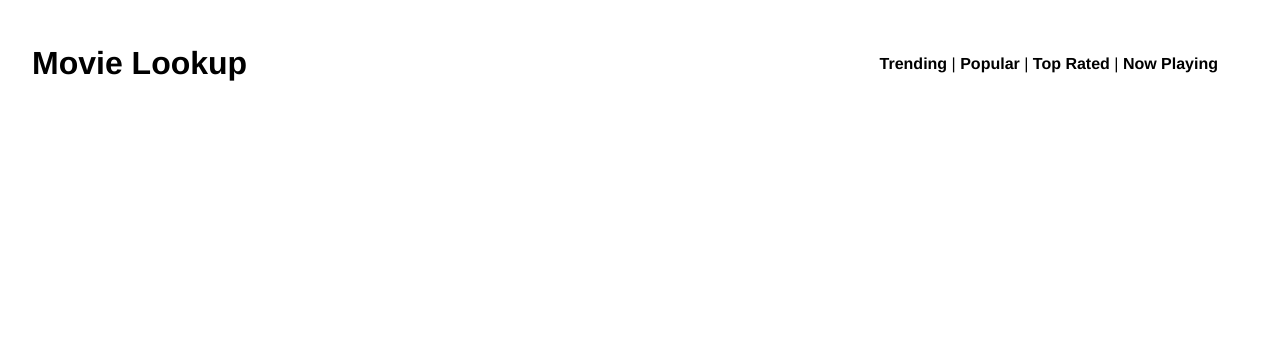
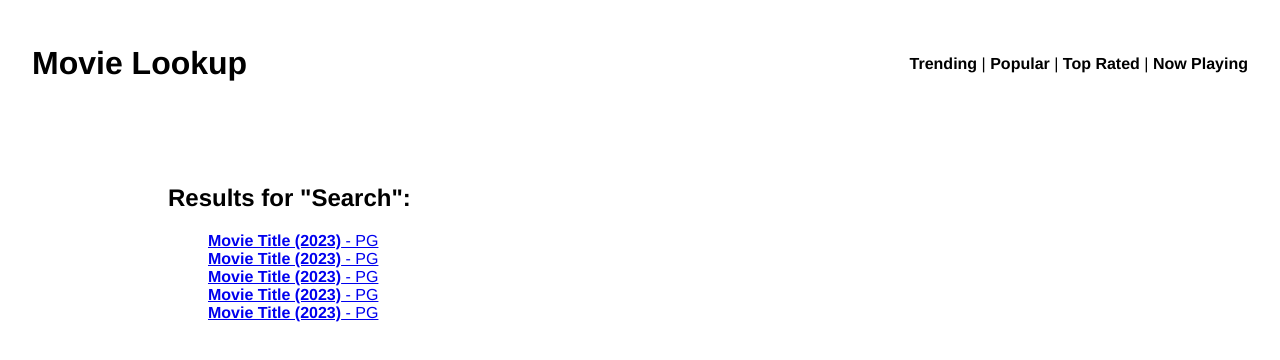
Before and after one commit to TOVTC/vue2-movie-lookup, a Vue app: page /results in a window 1280 px wide. Shown: the top 360 px of the page. Built offline with nearby package versions, Linux system fonts and the light colour scheme.

Commit message:
updates to layout routing

```diff
--- a/src/App.vue
+++ b/src/App.vue
@@ -35,12 +35,14 @@ header a, nav a {
   color: #000000;
 }
 
-nav {
-  padding: 30px;
+nav a.router-link-exact-active {
+  color: #808080;
 }
 
-nav a.router-link-exact-active {
-  color: #808080;
+ul li {
+  list-style-type: none;
+  text-decoration: none;
+  color: #000000;
 }
 
 .main {
--- a/src/router/index.js
+++ b/src/router/index.js
@@ -1,6 +1,7 @@
 import Vue from 'vue'
 import VueRouter from 'vue-router'
 import HomeView from '../views/HomeView.vue'
+import ResultsView from '../views/ResultsView.vue'
 import MovieDetailsView from '../views/MovieDetailsView.vue'
 import TrendingView from '../views/TrendingView.vue'
 import PopularView from '../views/PopularView.vue'
@@ -14,6 +15,11 @@ const routes = [
     path: '/',
     name: 'home',
     component: HomeView
+  },
+  {
+    path: '/results',
+    name: 'results',
+    component: ResultsView
   },
   {
     // eventually add id and props true
--- a/src/views/HomeView.vue
+++ b/src/views/HomeView.vue
@@ -3,7 +3,7 @@
     <form id="search-form">
         <label for="movie-name">Enter a movie name:</label><br/>
         <input type="text" id="search" name="movie-name">
-        <button><router-link to="/movie-details">Search</router-link></button>
+        <router-link to="/results"><button>Search</button></router-link>
     </form>
   </section>
 </template>
--- a/src/views/MovieDetailsView.vue
+++ b/src/views/MovieDetailsView.vue
@@ -23,19 +23,19 @@
             <h3>Similar Films:</h3>
             <ul>
             <li>
-                    <a href="movie-details.html"><span class="title">Movie Title (2023)</span> - PG</a>
+                <router-link to="/movie-details"><span class="title">Movie Title (2023)</span> - PG</router-link>
             </li>
             <li>
-                    <a href="movie-details.html"><span class="title">Movie Title (2023)</span> - PG</a>
+                <router-link to="/movie-details"><span class="title">Movie Title (2023)</span> - PG</router-link>
             </li>
             <li>
-                    <a href="movie-details.html"><span class="title">Movie Title (2023)</span> - PG</a>
+                <router-link to="/movie-details"><span class="title">Movie Title (2023)</span> - PG</router-link>
             </li>
             <li>
-                    <a href="movie-details.html"><span class="title">Movie Title (2023)</span> - PG</a>
+                <router-link to="/movie-details"><span class="title">Movie Title (2023)</span> - PG</router-link>
             </li>
             <li>
-                    <a href="movie-details.html"><span class="title">Movie Title (2023)</span> - PG</a>
+                <router-link to="/movie-details"><span class="title">Movie Title (2023)</span> - PG</router-link>
             </li>
         </ul>
         </section>
--- a/src/views/NowPlayingView.vue
+++ b/src/views/NowPlayingView.vue
@@ -3,19 +3,19 @@
         <h2>Now Playing:</h2>
         <ul>
             <li>
-                <a href="movie-details.html"><span class="title">Movie Title (2023)</span> - PG</a>
+                <router-link to="/movie-details"><span class="title">Movie Title (2023)</span> - PG</router-link>
             </li>
             <li>
-                <a href="movie-details.html"><span class="title">Movie Title (2023)</span> - PG</a>
+                <router-link to="/movie-details"><span class="title">Movie Title (2023)</span> - PG</router-link>
             </li>
             <li>
-                <a href="movie-details.html"><span class="title">Movie Title (2023)</span> - PG</a>
+                <router-link to="/movie-details"><span class="title">Movie Title (2023)</span> - PG</router-link>
             </li>
             <li>
-                <a href="movie-details.html"><span class="title">Movie Title (2023)</span> - PG</a>
+                <router-link to="/movie-details"><span class="title">Movie Title (2023)</span> - PG</router-link>
             </li>
             <li>
-                <a href="movie-details.html"><span class="title">Movie Title (2023)</span> - PG</a>
+                <router-link to="/movie-details"><span class="title">Movie Title (2023)</span> - PG</router-link>
             </li>
         </ul>
     </section>
--- a/src/views/PopularView.vue
+++ b/src/views/PopularView.vue
@@ -3,19 +3,19 @@
         <h2>Popular:</h2>
         <ul>
             <li>
-                <a href="movie-details.html"><span class="title">Movie Title (2023)</span> - PG</a>
+                <router-link to="/movie-details"><span class="title">Movie Title (2023)</span> - PG</router-link>
             </li>
             <li>
-                <a href="movie-details.html"><span class="title">Movie Title (2023)</span> - PG</a>
+                <router-link to="/movie-details"><span class="title">Movie Title (2023)</span> - PG</router-link>
             </li>
             <li>
-                <a href="movie-details.html"><span class="title">Movie Title (2023)</span> - PG</a>
+                <router-link to="/movie-details"><span class="title">Movie Title (2023)</span> - PG</router-link>
             </li>
             <li>
-                <a href="movie-details.html"><span class="title">Movie Title (2023)</span> - PG</a>
+                <router-link to="/movie-details"><span class="title">Movie Title (2023)</span> - PG</router-link>
             </li>
             <li>
-                <a href="movie-details.html"><span class="title">Movie Title (2023)</span> - PG</a>
+                <router-link to="/movie-details"><span class="title">Movie Title (2023)</span> - PG</router-link>
             </li>
         </ul>
     </section>
--- a/src/views/ResultsView.vue
+++ b/src/views/ResultsView.vue
@@ -3,19 +3,19 @@
         <h2>Results for "Search":</h2>
         <ul>
             <li>
-                <a href="movie-details.html"><span class="title">Movie Title (2023)</span> - PG</a>
+                <router-link to="/movie-details"><span class="title">Movie Title (2023)</span> - PG</router-link>
             </li>
             <li>
-                <a href="movie-details.html"><span class="title">Movie Title (2023)</span> - PG</a>
+                <router-link to="/movie-details"><span class="title">Movie Title (2023)</span> - PG</router-link>
             </li>
             <li>
-                <a href="movie-details.html"><span class="title">Movie Title (2023)</span> - PG</a>
+                <router-link to="/movie-details"><span class="title">Movie Title (2023)</span> - PG</router-link>
             </li>
             <li>
-                <a href="movie-details.html"><span class="title">Movie Title (2023)</span> - PG</a>
+                <router-link to="/movie-details"><span class="title">Movie Title (2023)</span> - PG</router-link>
             </li>
             <li>
-                <a href="movie-details.html"><span class="title">Movie Title (2023)</span> - PG</a>
+                <router-link to="/movie-details"><span class="title">Movie Title (2023)</span> - PG</router-link>
             </li>
         </ul>
     </section>
--- a/src/views/TopRatedView.vue
+++ b/src/views/TopRatedView.vue
@@ -3,19 +3,19 @@
         <h2>Top Rated:</h2>
         <ul>
             <li>
-                <a href="movie-details.html"><span class="title">Movie Title (2023)</span> - PG</a>
+                <router-link to="/movie-details"><span class="title">Movie Title (2023)</span> - PG</router-link>
             </li>
             <li>
-                <a href="movie-details.html"><span class="title">Movie Title (2023)</span> - PG</a>
+                <router-link to="/movie-details"><span class="title">Movie Title (2023)</span> - PG</router-link>
             </li>
             <li>
-                <a href="movie-details.html"><span class="title">Movie Title (2023)</span> - PG</a>
+                <router-link to="/movie-details"><span class="title">Movie Title (2023)</span> - PG</router-link>
             </li>
             <li>
-                <a href="movie-details.html"><span class="title">Movie Title (2023)</span> - PG</a>
+                <router-link to="/movie-details"><span class="title">Movie Title (2023)</span> - PG</router-link>
             </li>
             <li>
-                <a href="movie-details.html"><span class="title">Movie Title (2023)</span> - PG</a>
+                <router-link to="/movie-details"><span class="title">Movie Title (2023)</span> - PG</router-link>
             </li>
         </ul>
     </section>
--- a/src/views/TrendingView.vue
+++ b/src/views/TrendingView.vue
@@ -3,19 +3,19 @@
         <h2>Trending:</h2>
         <ul>
             <li>
-                <a href="movie-details.html"><span class="title">Movie Title (2023)</span> - PG</a>
+                <router-link to="/movie-details"><span class="title">Movie Title (2023)</span> - PG</router-link>
             </li>
             <li>
-                <a href="movie-details.html"><span class="title">Movie Title (2023)</span> - PG</a>
+                <router-link to="/movie-details"><span class="title">Movie Title (2023)</span> - PG</router-link>
             </li>
             <li>
-                <a href="movie-details.html"><span class="title">Movie Title (2023)</span> - PG</a>
+                <router-link to="/movie-details"><span class="title">Movie Title (2023)</span> - PG</router-link>
             </li>
             <li>
-                <a href="movie-details.html"><span class="title">Movie Title (2023)</span> - PG</a>
+                <router-link to="/movie-details"><span class="title">Movie Title (2023)</span> - PG</router-link>
             </li>
             <li>
-                <a href="movie-details.html"><span class="title">Movie Title (2023)</span> - PG</a>
+                <router-link to="/movie-details"><span class="title">Movie Title (2023)</span> - PG</router-link>
             </li>
         </ul>
     </section>
```
Also changed, not shown: src/components/MovieList.vue (added, +19 -0 lines). Lines whose indentation alone changed are shown as unchanged.
